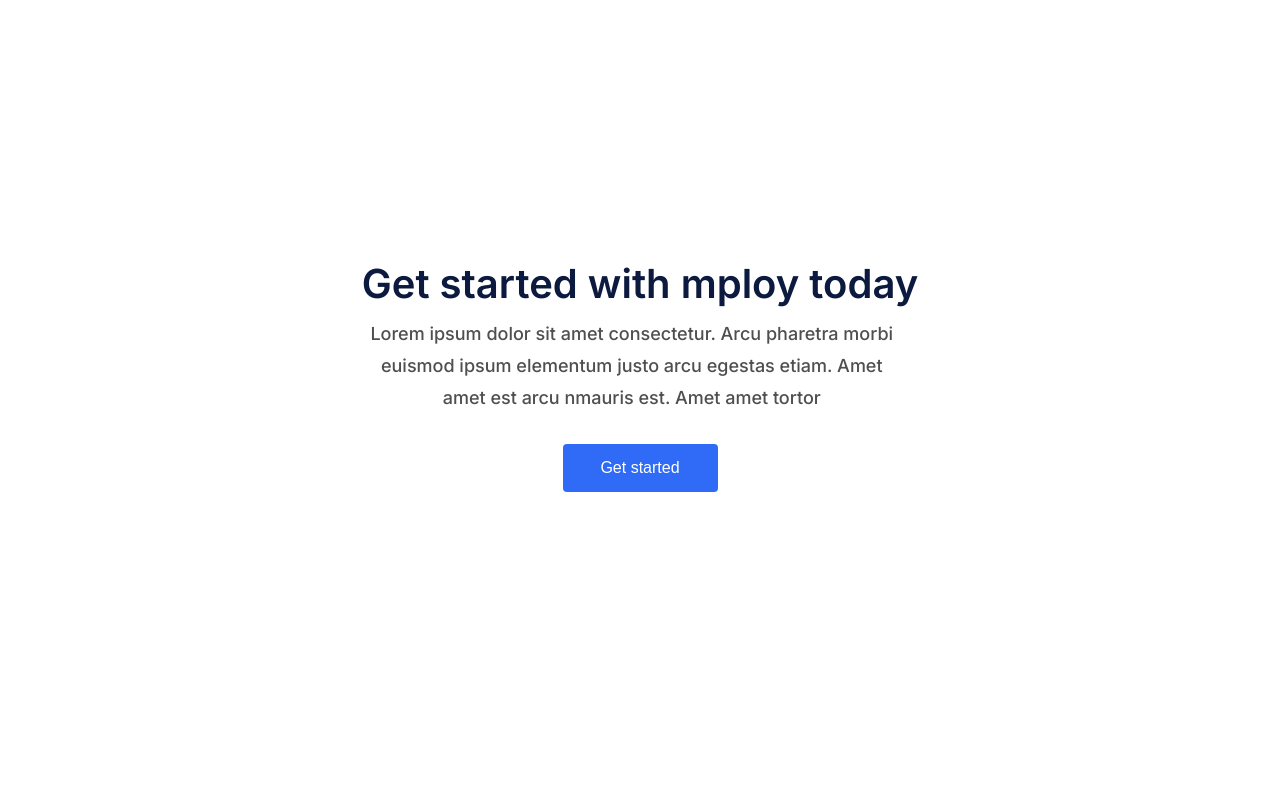
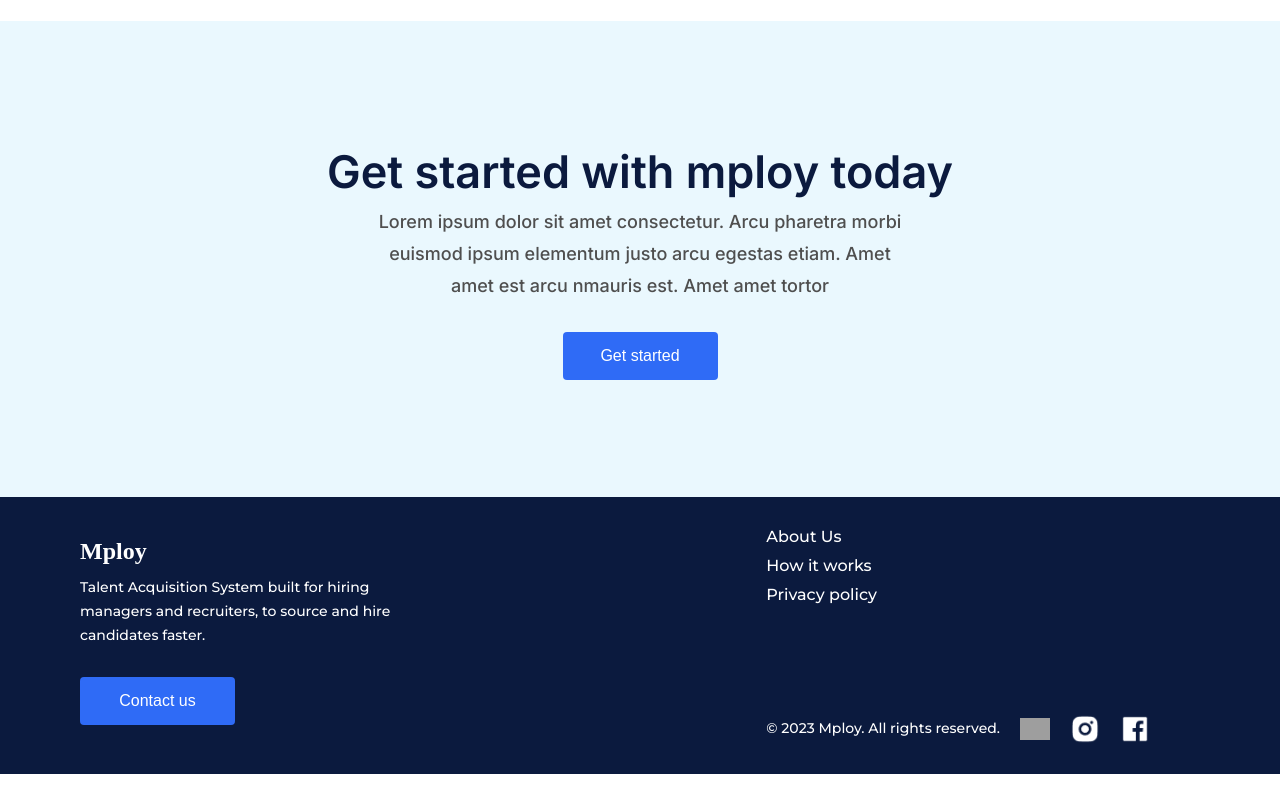
Before and after one commit to jerahmeel200/Mploy, a Next.js app: page /about in a window 1280 px wide. Shown: the part 1680-2480 px from the top of the page. After the commit the page ends 2454 px from the top, so only its background shows below. Built offline with nearby package versions, Linux system fonts and the light colour scheme; grey boxes are pictures that could not be loaded; a web font is replaced by a local one.

Commit message:
!feat: added how it works page

```diff
--- a/src/component/aboutPage/getStarted/GetStarted.jsx
+++ b/src/component/aboutPage/getStarted/GetStarted.jsx
@@ -3,7 +3,6 @@
 const GetStarted = () => {
   return (
     <div className={styles.container}>
-      <div className="main">
       <h1 className={styles.title}>Get started with mploy today</h1>
       <p className={styles.desc}>
         Lorem ipsum dolor sit amet consectetur. Arcu pharetra morbi euismod
@@ -14,7 +13,6 @@
         <button>Get started</button>
       </div>
     </div>
-    </div>
   );
 };
 
--- a/src/component/aboutPage/getStarted/getStarted.module.css
+++ b/src/component/aboutPage/getStarted/getStarted.module.css
@@ -1,10 +1,13 @@
 .container {
+  margin-top: 50px;
+  height: 476px;
   display: flex;
   flex-direction: column;
   align-items: center;
   justify-content: center;
-  height: 100vh; /* Adjust this value to your preference for vertical centering */
+
   text-align: center;
+  background-color: rgba(234, 248, 254, 1);
 }
 .btn button {
   margin-top: 30px;
@@ -23,7 +26,7 @@
 
 .title {
   font-weight: 600;
-  font-size: 40px;
+  font-size: 45px;
   line-height: 68px;
   font-family: "montserrat" serif;
   color: rgba(11, 26, 62, 1);
--- a/src/component/footer/Footer.jsx
+++ b/src/component/footer/Footer.jsx
@@ -9,7 +9,6 @@
         background: "rgba(11, 26, 62, 1)",
         paddingLeft: "50px",
         paddingright: "50px",
-        height: "100%",
       }}
     >
       <div className="main">
--- a/src/component/footer/footer.module.css
+++ b/src/component/footer/footer.module.css
@@ -1,6 +1,5 @@
 .container {
-  margin-top: 50px;
-  padding: 20px 0px;
+  padding: 30px 0px;
   display: flex;
   /* align-items: center; */
   /* justify-content: space-between; */
```
Lines whose indentation alone changed are shown as unchanged.
